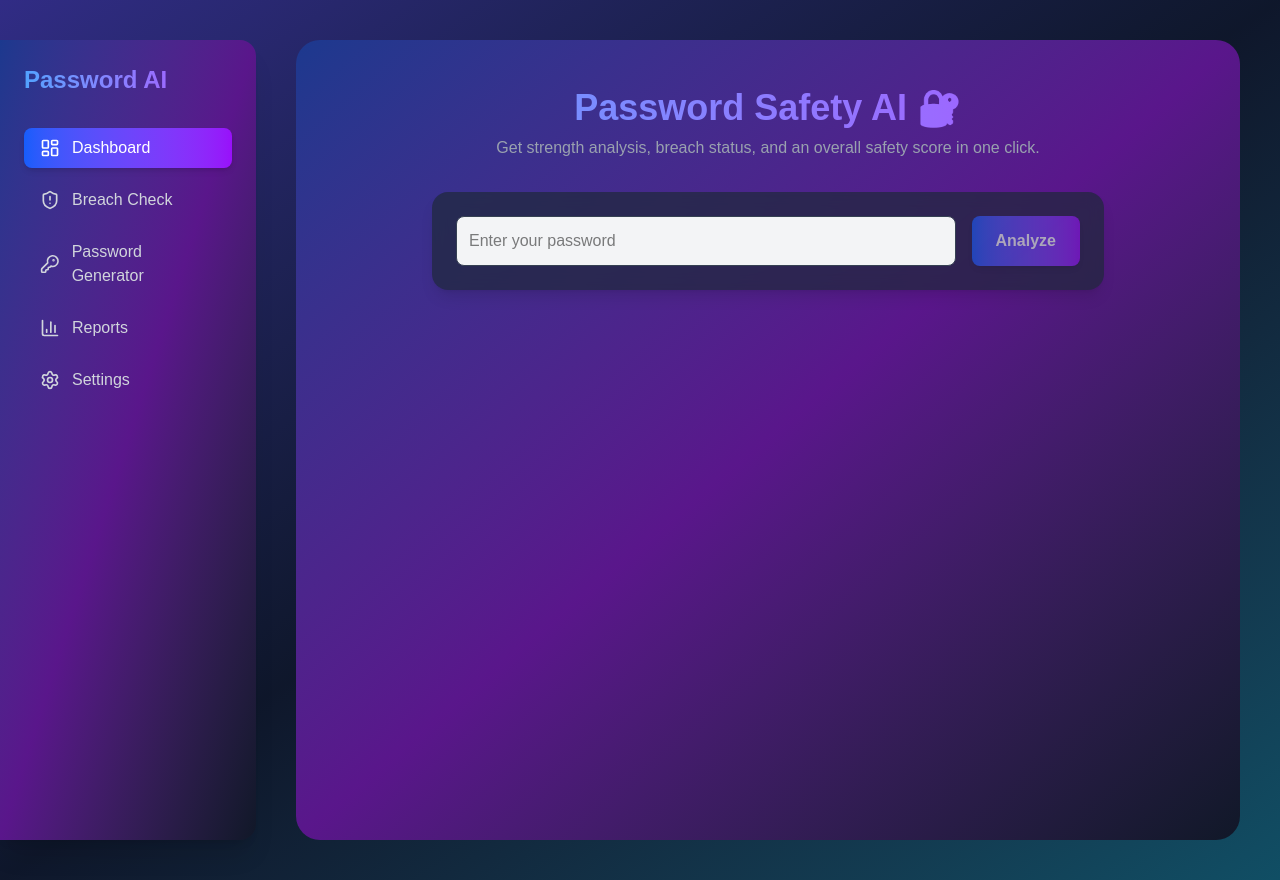
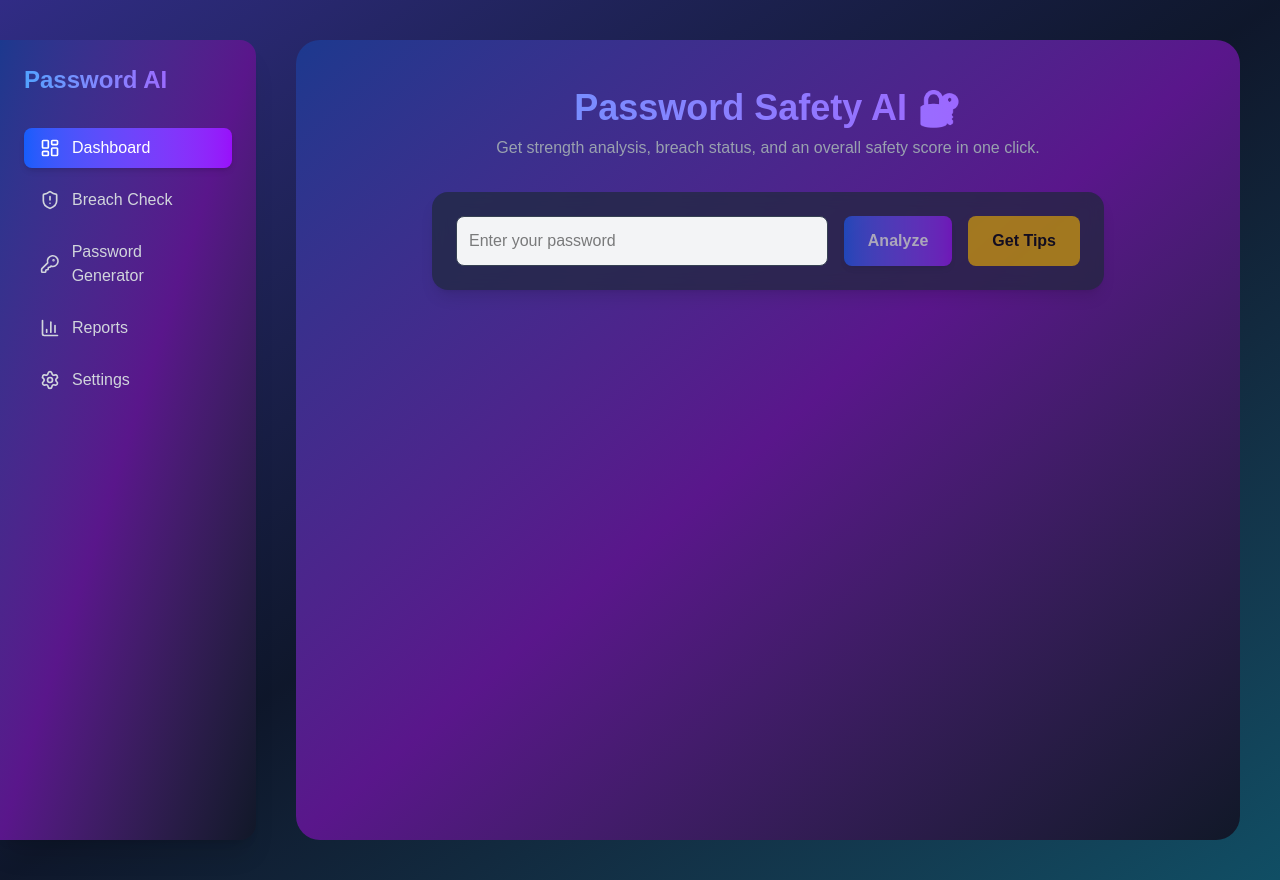
Before and after one commit to sajivanK/password-safety-ai, a Next.js app in the folder frontend/: page / in a window 1280 px wide. Built offline with nearby package versions, Linux system fonts and the light colour scheme.

Commit message:
Update page.js in frontend
New state for Advisor - added
hide old tips box - added
clear any old tips error - added
New: get Advisor tips (uses your /advisor/tips endpoint) - added
New: Advisor Tips button - added
New: Advisor Tips Card (always visible after clicking "Get Tips") - added

```diff
--- a/frontend/app/page.js
+++ b/frontend/app/page.js
@@ -9,10 +9,27 @@ export default function Home() {
   const [result, setResult] = useState(null);
   const [loading, setLoading] = useState(false);
 
+
+  ////////////////////////////////////////////////////////
+  // New state for Advisor
+  const [tips, setTips] = useState(null);
+  const [tipsLoading, setTipsLoading] = useState(false);
+  const [tipsError, setTipsError] = useState("");
+  ////////////////////////////////////////////////////////
+
   async function analyzePassword() {
     if (!password) return;
     setLoading(true);
     setResult(null);
+
+
+//////////////////////////////////////////////////////////
+     setTips(null);        // hide old tips box
+     setTipsError("");     // clear any old tips error
+///////////////////////////////////////////////////////////
+
+
+
     try {
       const res = await fetch(`${API_URL}/report/analyze-password`, {
         method: "POST",
@@ -28,6 +45,35 @@ export default function Home() {
       setLoading(false);
     }
   }
+
+
+//////////////////////////////////////////////////////////////
+  // New: get Advisor tips (uses your /advisor/tips endpoint)
+  async function getAdvisorTips() {
+    if (!password) return;
+    setTipsLoading(true);
+    setTipsError("");
+    setTips(null);
+    try {
+      const res = await fetch(`${API_URL}/advisor/tips`, {
+        method: "POST",
+        headers: { "Content-Type": "application/json" },
+        body: JSON.stringify({ password }),
+      });
+      const data = await res.json();
+      if (res.ok) {
+        setTips(data.tips || []);
+      } else {
+        setTipsError(data.detail || "Something went wrong");
+      }
+    } catch (e) {
+      setTipsError("Failed to connect to backend ❌");
+    } finally {
+      setTipsLoading(false);
+    }
+  }
+////////////////////////////////////////////////////////////////
+
 
   return (
     <div className="min-h-screen flex flex-col items-center justify-start bg-gradient-to-br from-blue-900 via-purple-900 to-gray-900 text-white px-6 py-12 rounded-3xl">
@@ -58,10 +104,31 @@ export default function Home() {
           >
             {loading ? "Analyzing..." : "Analyze"}
           </button>
+
+
+ {/*  New: Advisor Tips button */}
+          <button
+            onClick={getAdvisorTips}
+            disabled={tipsLoading || !password}
+            className="bg-yellow-500 hover:bg-yellow-600 text-black px-6 py-3 rounded-lg font-semibold disabled:opacity-60"
+          >
+            {tipsLoading ? "Getting tips..." : "Get Tips"}
+          </button>
+
+
+
         </div>
+
+{/* Error from analyze */}
         {result?.error && (
           <p className="mt-3 text-red-400 font-medium">{result.error}</p>
         )}
+
+{/* Error from tips */}
+        {tipsError && (
+          <p className="mt-3 text-red-400 font-medium">{tipsError}</p>
+        )}
+
       </div>
 
       {/* Results Section */}
@@ -106,6 +173,28 @@ export default function Home() {
           </div>
         </div>
       )}
+
+
+{/* New: Advisor Tips Card (always visible after clicking "Get Tips") */}
+      {tips && (
+        <div className="w-full max-w-5xl mt-8">
+          <div className="p-6 bg-gray-800/70 rounded-2xl shadow-lg">
+            <h2 className="text-xl font-bold mb-3 text-yellow-300">Advisor Tips 💡</h2>
+            {tips.length === 0 ? (
+              <p>No tips found.</p>
+            ) : (
+              <ul className="list-disc pl-5 space-y-1">
+                {tips.map((t, i) => (
+                  <li key={i}>{t}</li>
+                ))}
+              </ul>
+            )}
+          </div>
+        </div>
+      )}
+
+
+
     </div>
   );
 }
```
